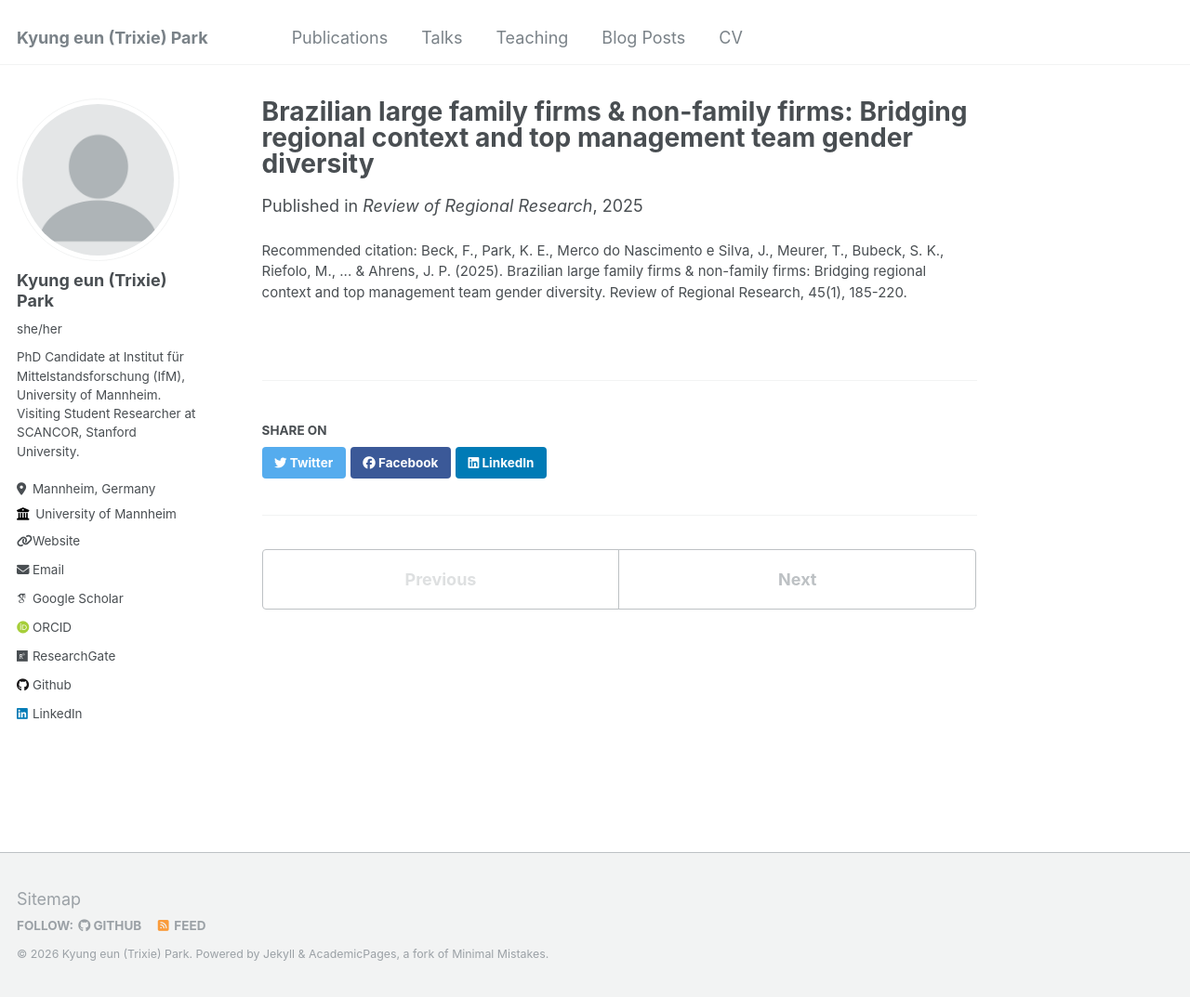
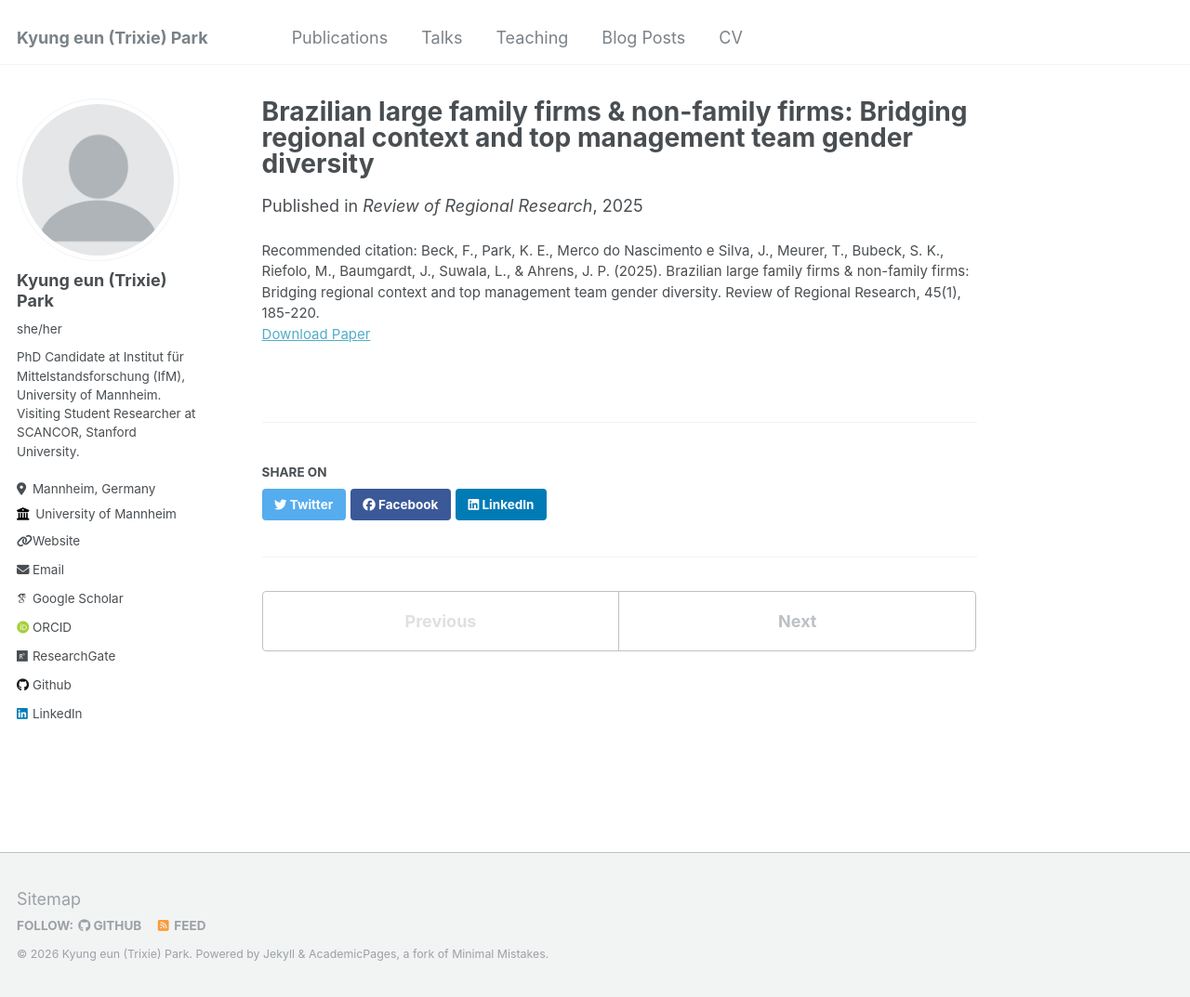
Before and after one commit to KyungEPark/KyungEPark.github.io, a Jekyll site: the page built from _publications/2025_Beck_Park.md, in a window 1280 px wide and 1073 px high. Shown: the whole window at 93% size. Built offline with Jekyll 4.4.1, drawn with Linux system fonts in a browser that asks for light colours; some web fonts are replaced.

Commit message:
Complete the Review of Regional Research author list and link the DOI
The citation listed six authors, an ellipsis, then Ahrens. The paper has
nine, and APA only uses the ellipsis form at 21 or more, so spell out the
two the ellipsis was swallowing: Baumgardt, J. and Suwala, L.

The article is open access, so add its DOI as paperurl to give the entry a
"Download Paper" link.

Co-Authored-By: Claude Opus 5 (1M context) <noreply@anthropic.com>

```diff
--- a/_publications/2025_Beck_Park.md
+++ b/_publications/2025_Beck_Park.md
@@ -4,5 +4,6 @@ collection: publications
 permalink: /publication/2025_Beck_Park
 date: 2025-01-01
 venue: 'Review of Regional Research'
-citation: 'Beck, F., Park, K. E., Merco do Nascimento e Silva, J., Meurer, T., Bubeck, S. K., Riefolo, M., ... & Ahrens, J. P. (2025). Brazilian large family firms & non-family firms: Bridging regional context and top management team gender diversity. Review of Regional Research, 45(1), 185-220.'
+paperurl: 'https://doi.org/10.1007/s10037-025-00239-x'
+citation: 'Beck, F., Park, K. E., Merco do Nascimento e Silva, J., Meurer, T., Bubeck, S. K., Riefolo, M., Baumgardt, J., Suwala, L., & Ahrens, J. P. (2025). Brazilian large family firms & non-family firms: Bridging regional context and top management team gender diversity. Review of Regional Research, 45(1), 185-220.'
 ---
```
